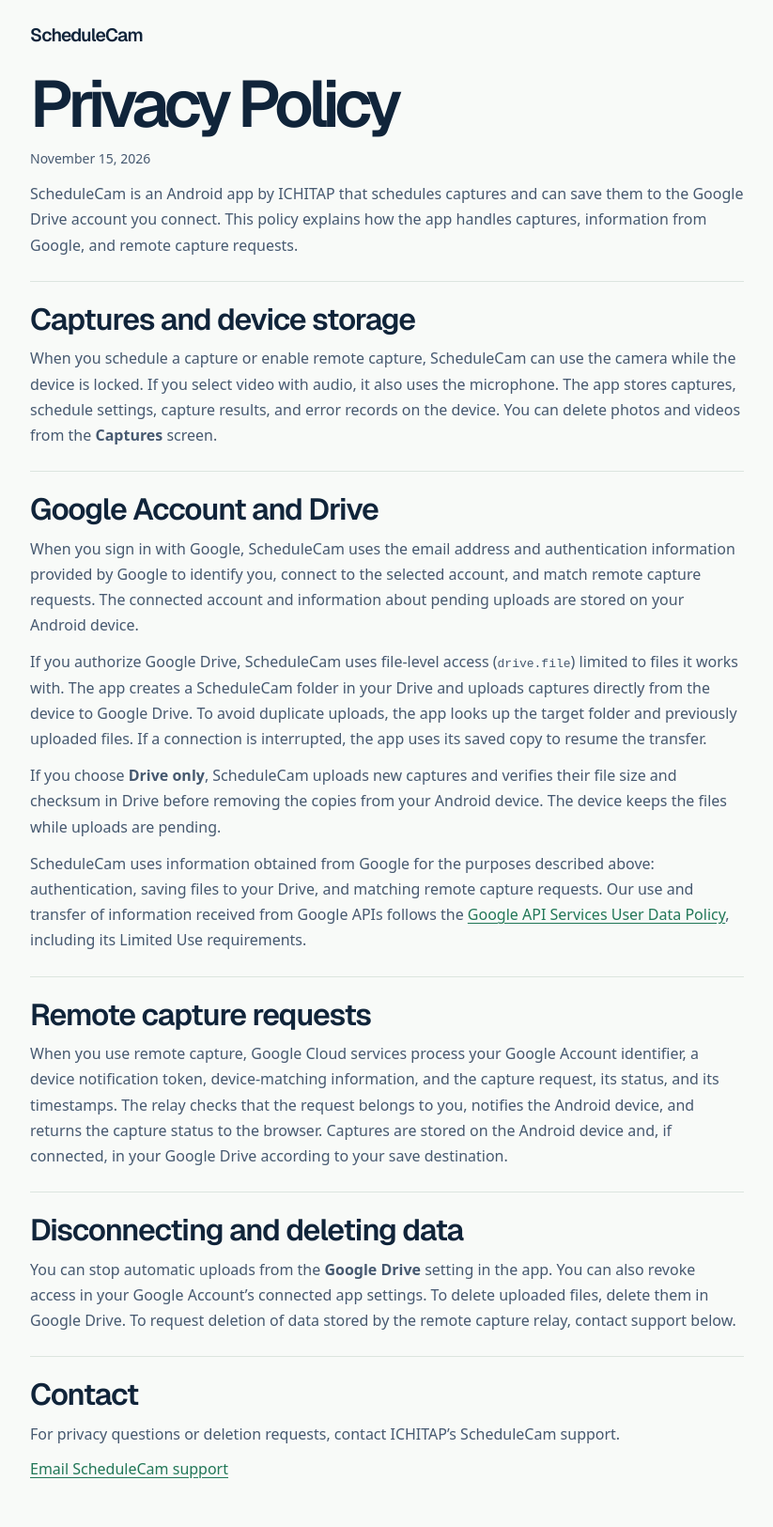
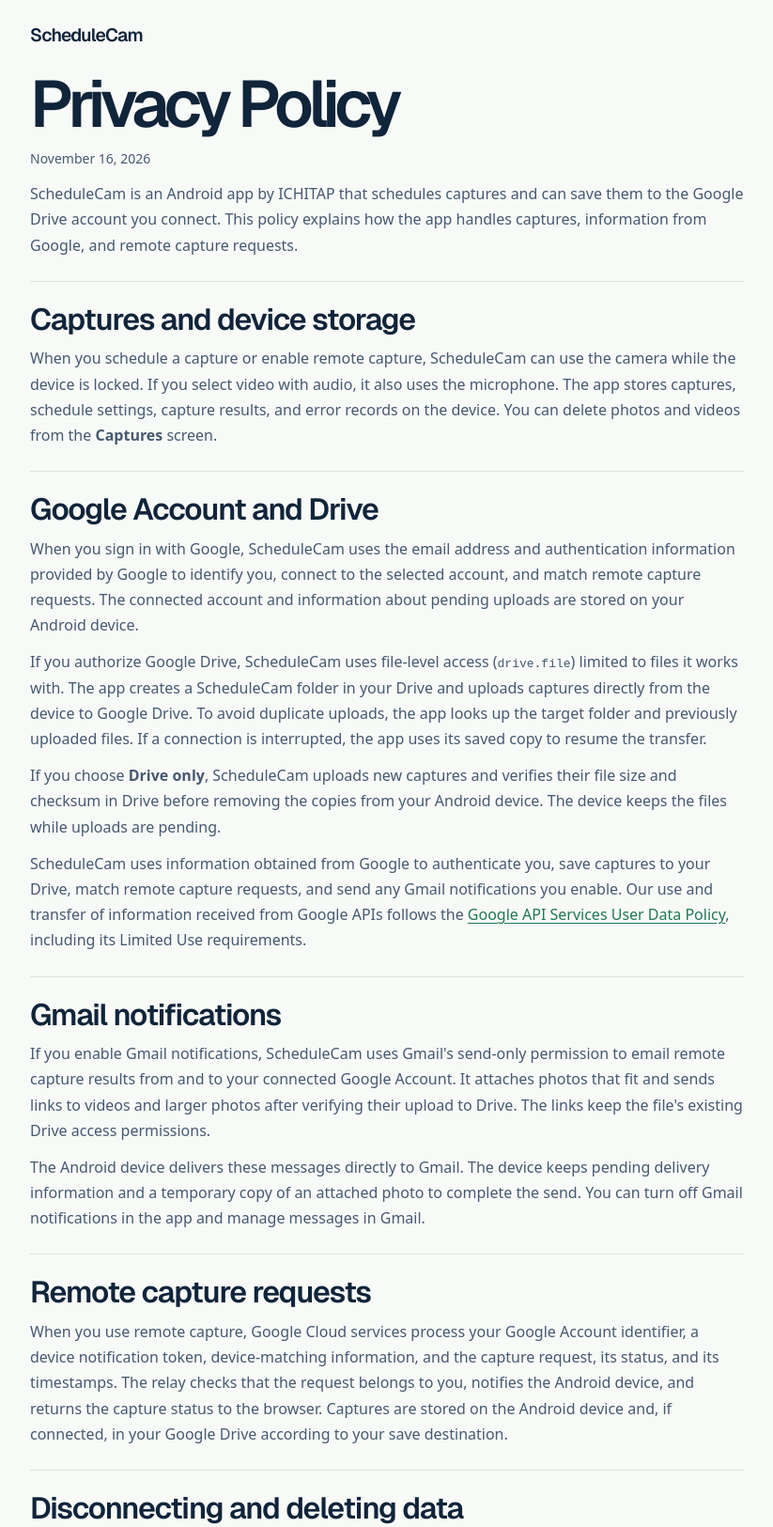
Before and after one commit to yom201/Horizon-World-Clock-support, a plain HTML site: page ScheduleCam/privacy/index.html in a window 1280 px wide. Shown: the part 33-1658 px from the top of the page at 94% size, without its empty margins (228-1051 px from the left). Drawn offline with Linux system fonts and the light colour scheme.

Commit message:
Disclose Gmail delivery for remote ScheduleCam captures

```diff
--- a/ScheduleCam/privacy/index.html
+++ b/ScheduleCam/privacy/index.html
@@ -24,7 +24,7 @@
     <header class="intro">
       <a class="brand" href="../overview/">ScheduleCam</a>
       <h1>Privacy Policy</h1>
-      <p class="updated"><time datetime="2026-11-15">November 15, 2026</time></p>
+      <p class="updated"><time datetime="2026-11-16">November 16, 2026</time></p>
       <p>ScheduleCam is an Android app by ICHITAP that schedules captures and can save them to the Google Drive account you connect. This policy explains how the app handles captures, information from Google, and remote capture requests.</p>
     </header>
     <section>
@@ -36,7 +36,12 @@
       <p>When you sign in with Google, ScheduleCam uses the email address and authentication information provided by Google to identify you, connect to the selected account, and match remote capture requests. The connected account and information about pending uploads are stored on your Android device.</p>
       <p>If you authorize Google Drive, ScheduleCam uses file-level access (<code>drive.file</code>) limited to files it works with. The app creates a ScheduleCam folder in your Drive and uploads captures directly from the device to Google Drive. To avoid duplicate uploads, the app looks up the target folder and previously uploaded files. If a connection is interrupted, the app uses its saved copy to resume the transfer.</p>
       <p>If you choose <strong>Drive only</strong>, ScheduleCam uploads new captures and verifies their file size and checksum in Drive before removing the copies from your Android device. The device keeps the files while uploads are pending.</p>
-      <p>ScheduleCam uses information obtained from Google for the purposes described above: authentication, saving files to your Drive, and matching remote capture requests. Our use and transfer of information received from Google APIs follows the <a href="https://developers.google.com/terms/api-services-user-data-policy">Google API Services User Data Policy</a>, including its Limited Use requirements.</p>
+      <p>ScheduleCam uses information obtained from Google to authenticate you, save captures to your Drive, match remote capture requests, and send any Gmail notifications you enable. Our use and transfer of information received from Google APIs follows the <a href="https://developers.google.com/terms/api-services-user-data-policy">Google API Services User Data Policy</a>, including its Limited Use requirements.</p>
+    </section>
+    <section>
+      <h2>Gmail notifications</h2>
+      <p>If you enable Gmail notifications, ScheduleCam uses Gmail's send-only permission to email remote capture results from and to your connected Google Account. It attaches photos that fit and sends links to videos and larger photos after verifying their upload to Drive. The links keep the file's existing Drive access permissions.</p>
+      <p>The Android device delivers these messages directly to Gmail. The device keeps pending delivery information and a temporary copy of an attached photo to complete the send. You can turn off Gmail notifications in the app and manage messages in Gmail.</p>
     </section>
     <section>
       <h2>Remote capture requests</h2>
```
